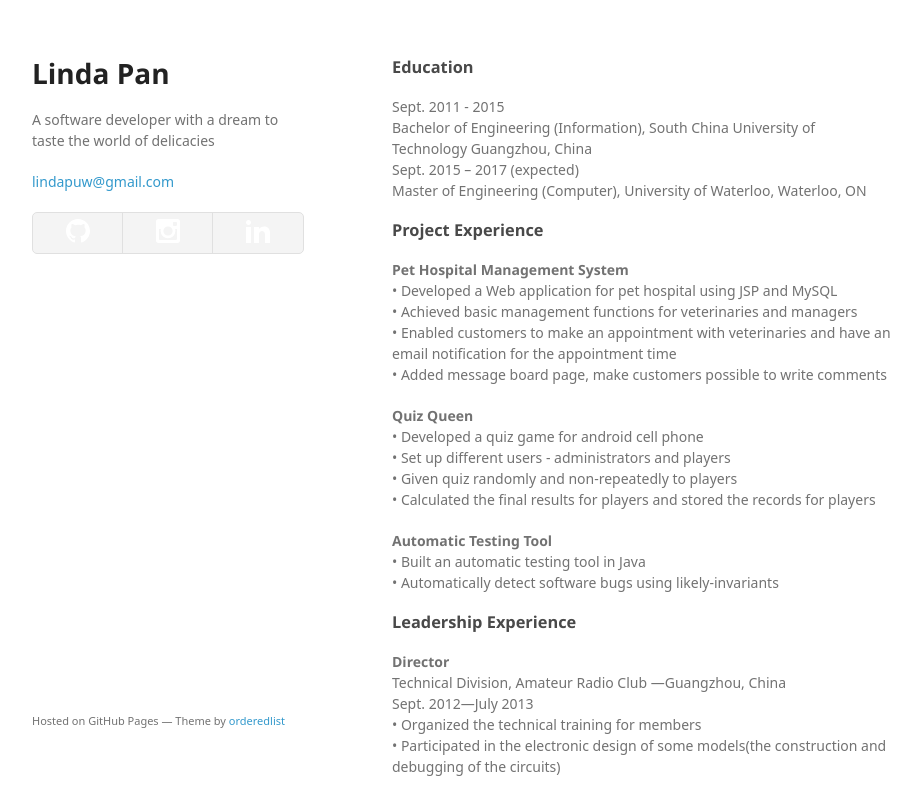
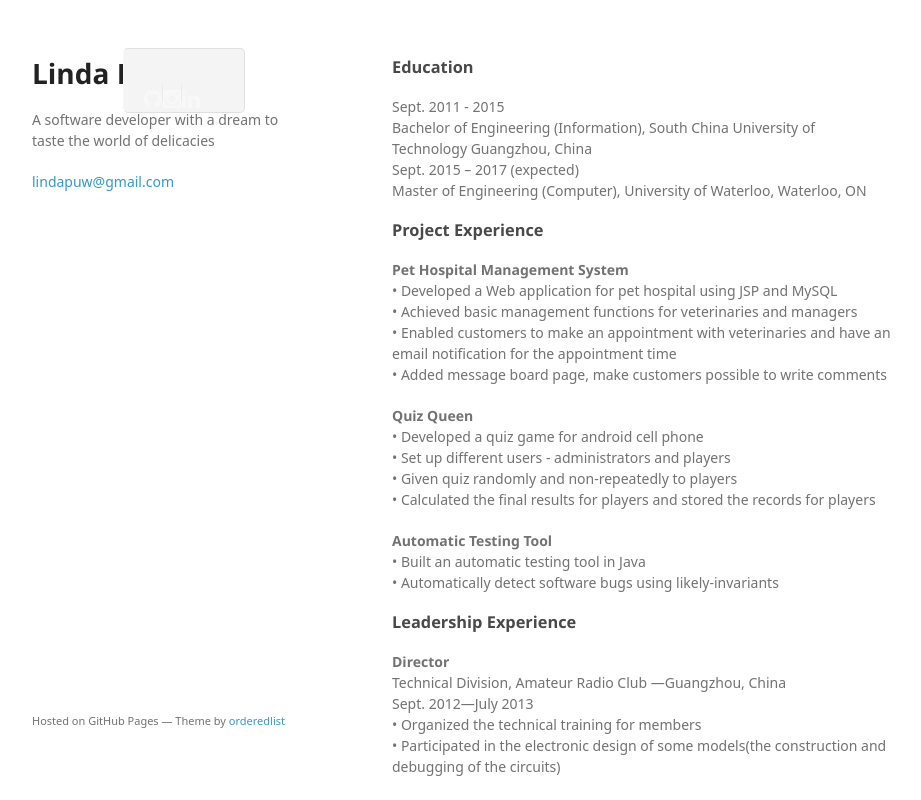
Before and after one commit to hypan/hypan.github.io, a plain HTML site: page index.html in a window 1280 px wide. Shown: the top 800 px of the page, without its empty margins (178-1099 px from the left). Drawn offline with Linux system fonts and the light colour scheme; a web font is replaced by a local one.

Commit message:
Update index.html

```diff
--- a/index.html
+++ b/index.html
@@ -11,6 +11,38 @@
     <!--[if lt IE 9]>
     <script src="//html5shiv.googlecode.com/svn/trunk/html5.js"></script>
     <![endif]-->
+    <style>
+    .section-contact{
+			display: inline-block;
+		    position: absolute;
+		    height: auto;
+		    width: 100px;
+		    float: right;
+		    right: 0px;
+		    top: 0px;
+		    padding-left: 20px;
+		    margin-right: 57px;
+		    margin-top: -10px;
+		    border-left: 1px solid rgba(255, 255, 255, 0.25);
+		    padding-bottom: 10px;
+			li{
+				list-style-type: none;
+				margin-top: 35px;
+				width: 18px;
+				height: 18px;
+				opacity: 0.4;
+				cursor: pointer;
+				.transition(0.25s);
+				&:hover{
+					opacity: 1;
+					cusor: pointer;
+					.transition(0.25s);
+				}
+				img{
+					width: 100%;
+				}
+			}
+    </style>
   </head>
   <body>
     <div class="wrapper">
```
